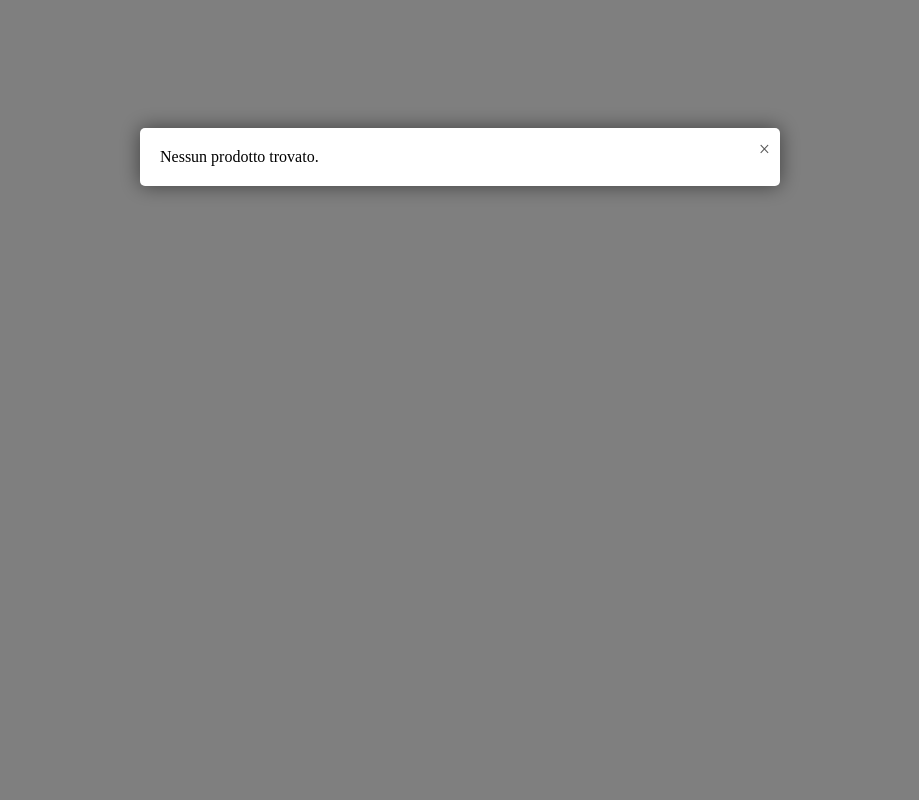
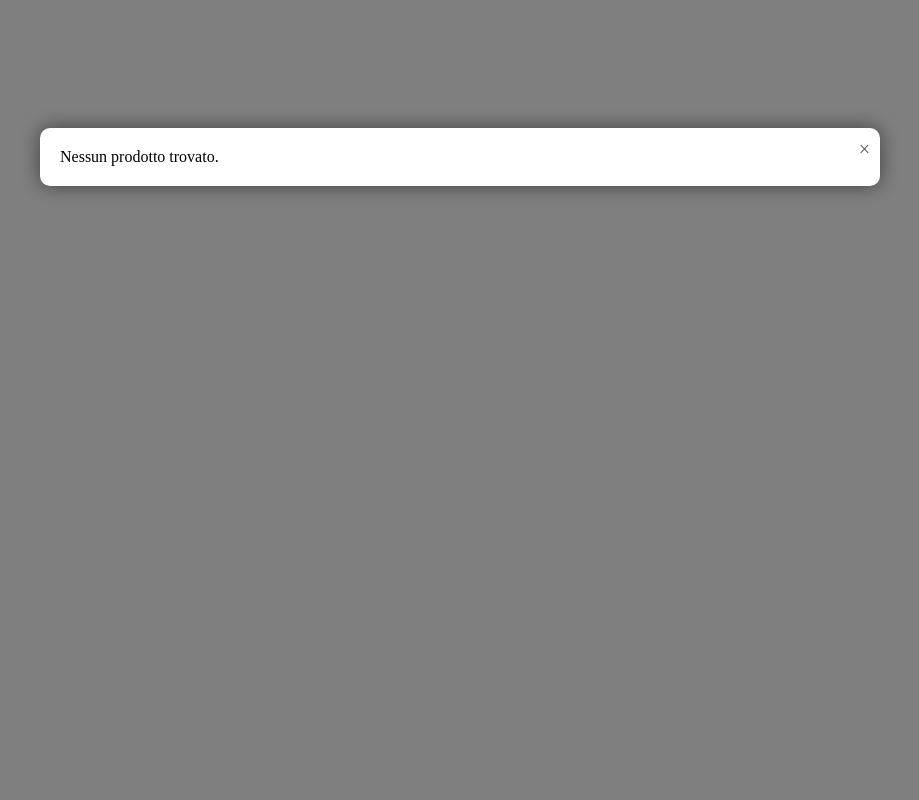
Before and after one commit to konkas7/BDG, a PHP site: page /assets/php/cerca_prodotto.php in a window 1280 px wide. Shown: the whole page, without its empty margins (180-1099 px from the left). Run offline with PHP 8.4, Linux system fonts and the light colour scheme; data that the repository does not hold is empty.

Commit message:
cambiamenti prodotti

```diff
--- a/assets/php/cerca_prodotto.php
+++ b/assets/php/cerca_prodotto.php
@@ -23,11 +23,11 @@
             background-color: #fff;
             margin: 10% auto;
             padding: 20px;
-            border-radius: 5px;
+            border-radius: 10px;
             box-shadow: 0 0 20px rgba(0, 0, 0, 0.5);
-            width: 80%;
-            max-width: 600px; /* Limit modal width */
-            position: relative; /* Position relative for absolute positioning inside */
+            width: 90%; /* Width set to 90% */
+            max-width: 800px; /* Maximum width increased for larger popup */
+            position: relative;
         }
 
         /* Close Button */
@@ -41,17 +41,26 @@
         }
 
         /* Product Card */
+        .products-container {
+            display: flex;
+            flex-wrap: wrap;
+        }
+
         .product {
             border: 1px solid #ccc;
             border-radius: 5px;
-            padding: 10px;
+            padding: 20px;
             margin: 10px;
-            width: calc(33.33% - 20px); /* Responsive width for 3 products in a row */
             transition: transform 0.3s ease;
+            box-sizing: border-box;
+            display: flex;
+            flex-direction: column;
+            flex-grow: 1; /* Make the product grow to fill the space */
+            max-width: calc(20% - 20px); /* Maximum width for each product */
         }
 
         .product:hover {
-            transform: translateY(-5px); /* Lift up on hover */
+            transform: translateY(-5px);
             box-shadow: 0 5px 15px rgba(0, 0, 0, 0.3);
         }
 
@@ -66,6 +75,13 @@
             text-align: center;
         }
 
+        /* Clearfix to prevent container collapse */
+        .clearfix::after {
+            content: "";
+            display: table;
+            clear: both;
+        }
+
     </style>
 
 </head>
@@ -77,7 +93,7 @@
   <!-- Modal content -->
     <div class="modal-content">
         <span class="close" onclick="closeModal()">&times;</span>
-        <div class="products-container"> <!-- Contenitore dei prodotti -->
+        <div class="products-container clearfix"> <!-- Product Container -->
             <?php
             // Include database connection
             include 'db_connection.php';
@@ -103,12 +119,14 @@
                     $imageURL = "Categorie/" . urlencode($row['nome_categoria']) . "/Prodotti/" . urlencode($row['nome']) . ".jpg";
 
                     // Display product information
-                    echo "<div class='product'>"; // Aggiunto la classe 'product' per ogni prodotto
+                    echo "<div class='product'>"; // Added 'product' class for each product
+                    echo "<img src='" . $imageURL . "' alt='" . $row['nome'] . "' width='150'>";
+                    echo "<div class='product-info'>"; // Added product-info div
                     echo "<h2>" . $row['nome'] . "</h2>";
                     echo "<p>Prezzo: €" . $row['prezzo'] . "</p>";
                     echo "<p>Origine: " . $row['origine'] . "</p>";
                     echo "<p>Fornitore: " . $row['fornitore'] . "</p>";
-                    echo "<img src='" . $imageURL . "' alt='" . $row['nome'] . "' width='150'>";
+                    echo "</div>"; // Closed product-info div
                     echo "</div>";
                 }
             } else {
@@ -125,7 +143,7 @@
 </div>
 
 <script>
-// Definisci la funzione openModal
+// Function to open the modal
 function openModal() {
     var modal = document.getElementById("myModal");
     modal.style.display = "block";
@@ -150,7 +168,7 @@ window.onclick = function(event) {
   }
 }
 
-// Esegui la funzione openModal al caricamento della pagina
+// Run the openModal function when the page loads
 window.onload = function() {
     openModal();
 };
```
